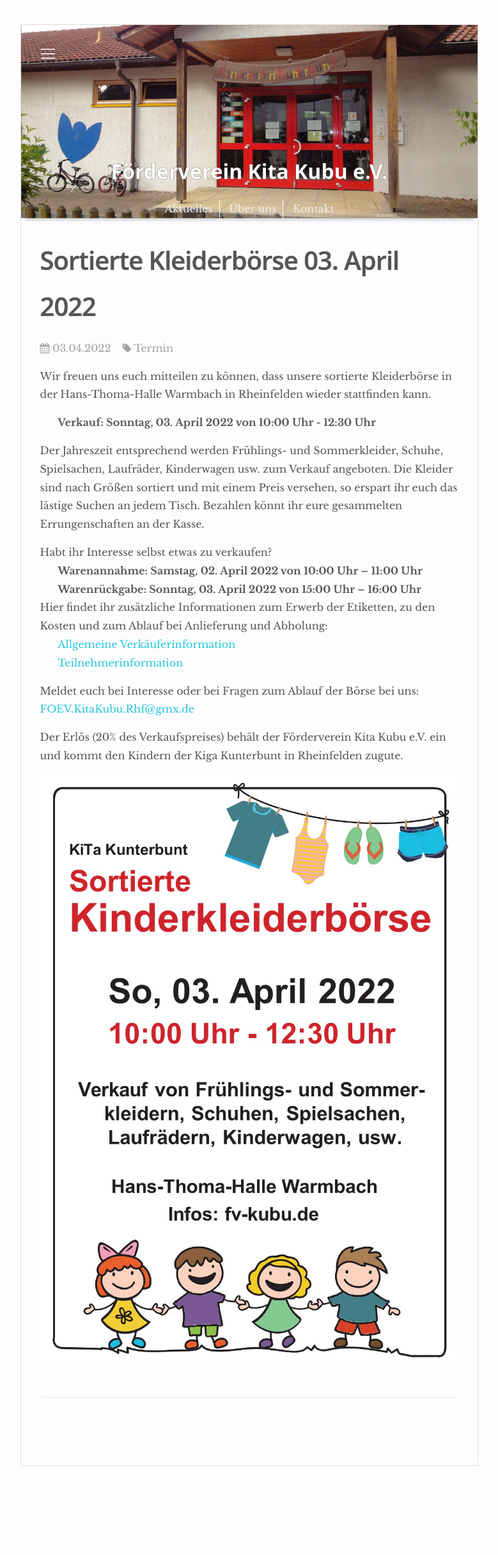
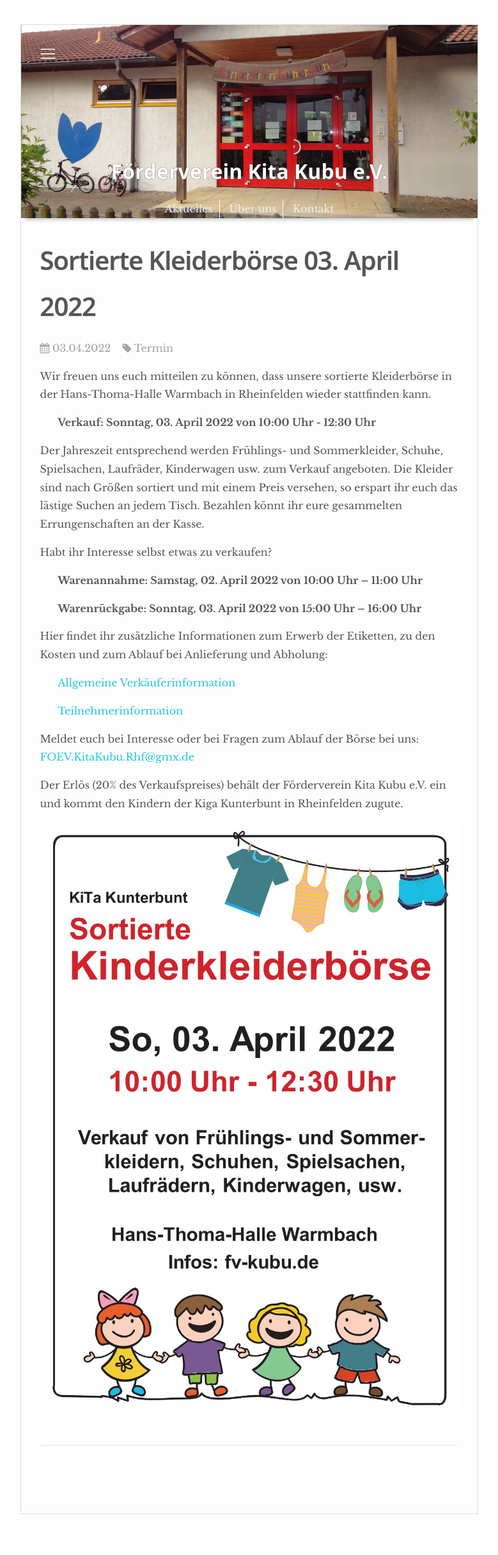
Before and after one commit to fv-kubu/fv-kubu, a Jekyll site: the page built from _posts/2022-02-22-ankuendigung-kleiderboerse-fruehjahr-2022.md, in a window 1280 px wide. Shown: the whole page at 64% size, without its empty margins (250-1029 px from the left). Built offline with Jekyll 4.4.1, drawn with Linux system fonts in a browser that asks for light colours; nearby versions of some CDN libraries; before the commit the page ends 2356 px from its top, so only the background shows below that.

```diff
--- a/_posts/2022-02-22-ankuendigung-kleiderboerse-fruehjahr-2022.md
+++ b/_posts/2022-02-22-ankuendigung-kleiderboerse-fruehjahr-2022.md
@@ -15,11 +15,16 @@ Die Kleider sind nach Größen sortiert und mit einem Preis versehen, so erspart
 Bezahlen könnt ihr eure gesammelten Errungenschaften an der Kasse.
 
 Habt ihr Interesse selbst etwas zu verkaufen?
-  <br>&nbsp;&nbsp;&nbsp;&nbsp;&nbsp;&nbsp;**Warenannahme: 	Samstag, 02. April 2022 von 10:00 Uhr – 11:00 Uhr**
-  <br>&nbsp;&nbsp;&nbsp;&nbsp;&nbsp;&nbsp;**Warenrückgabe: 	Sonntag, 03. April 2022 von 15:00 Uhr – 16:00 Uhr**
-<br>Hier findet ihr zusätzliche Informationen zum Erwerb der Etiketten, zu den Kosten und zum Ablauf bei Anlieferung und Abholung:
-  <br>&nbsp;&nbsp;&nbsp;&nbsp;&nbsp;&nbsp;[Allgemeine Verkäuferinformation](/docs/Allgemeine_Verkäuferinfo.pdf)
-  <br>&nbsp;&nbsp;&nbsp;&nbsp;&nbsp;&nbsp;[Teilnehmerinformation](/docs/Allgemeine_Teilnehmerinfo.pdf)
+
+  &nbsp;&nbsp;&nbsp;&nbsp;&nbsp;&nbsp;**Warenannahme: 	Samstag, 02. April 2022 von 10:00 Uhr – 11:00 Uhr**
+
+  &nbsp;&nbsp;&nbsp;&nbsp;&nbsp;&nbsp;**Warenrückgabe: 	Sonntag, 03. April 2022 von 15:00 Uhr – 16:00 Uhr**
+
+Hier findet ihr zusätzliche Informationen zum Erwerb der Etiketten, zu den Kosten und zum Ablauf bei Anlieferung und Abholung:
+
+  &nbsp;&nbsp;&nbsp;&nbsp;&nbsp;&nbsp;[Allgemeine Verkäuferinformation](/docs/Allgemeine_Verkäuferinfo.pdf)
+
+  &nbsp;&nbsp;&nbsp;&nbsp;&nbsp;&nbsp;[Teilnehmerinformation](/docs/Allgemeine_Teilnehmerinfo.pdf)
 
 Meldet euch bei Interesse oder bei Fragen zum Ablauf der Börse bei uns: <FOEV.KitaKubu.Rhf@gmx.de>
 
```
